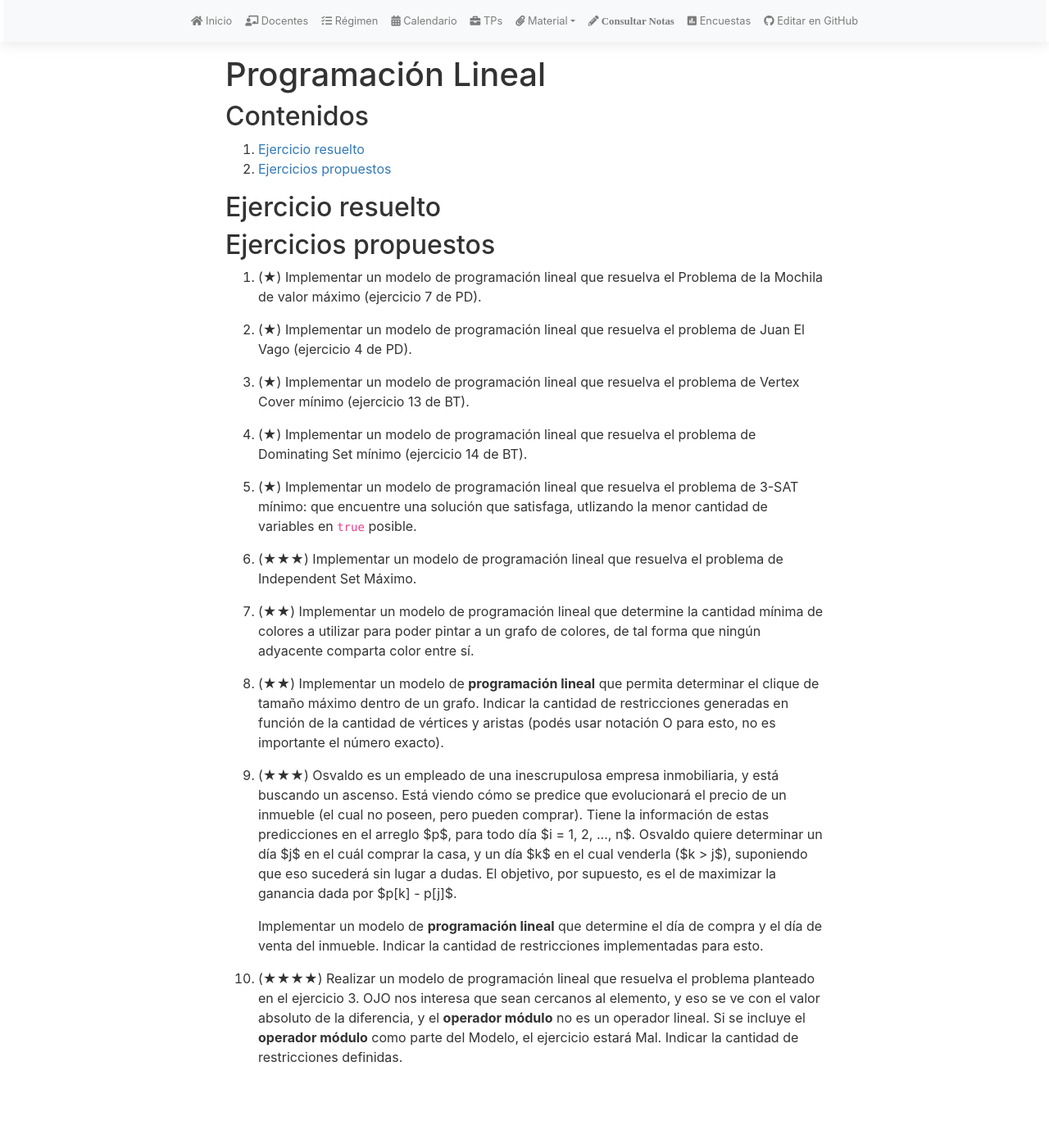
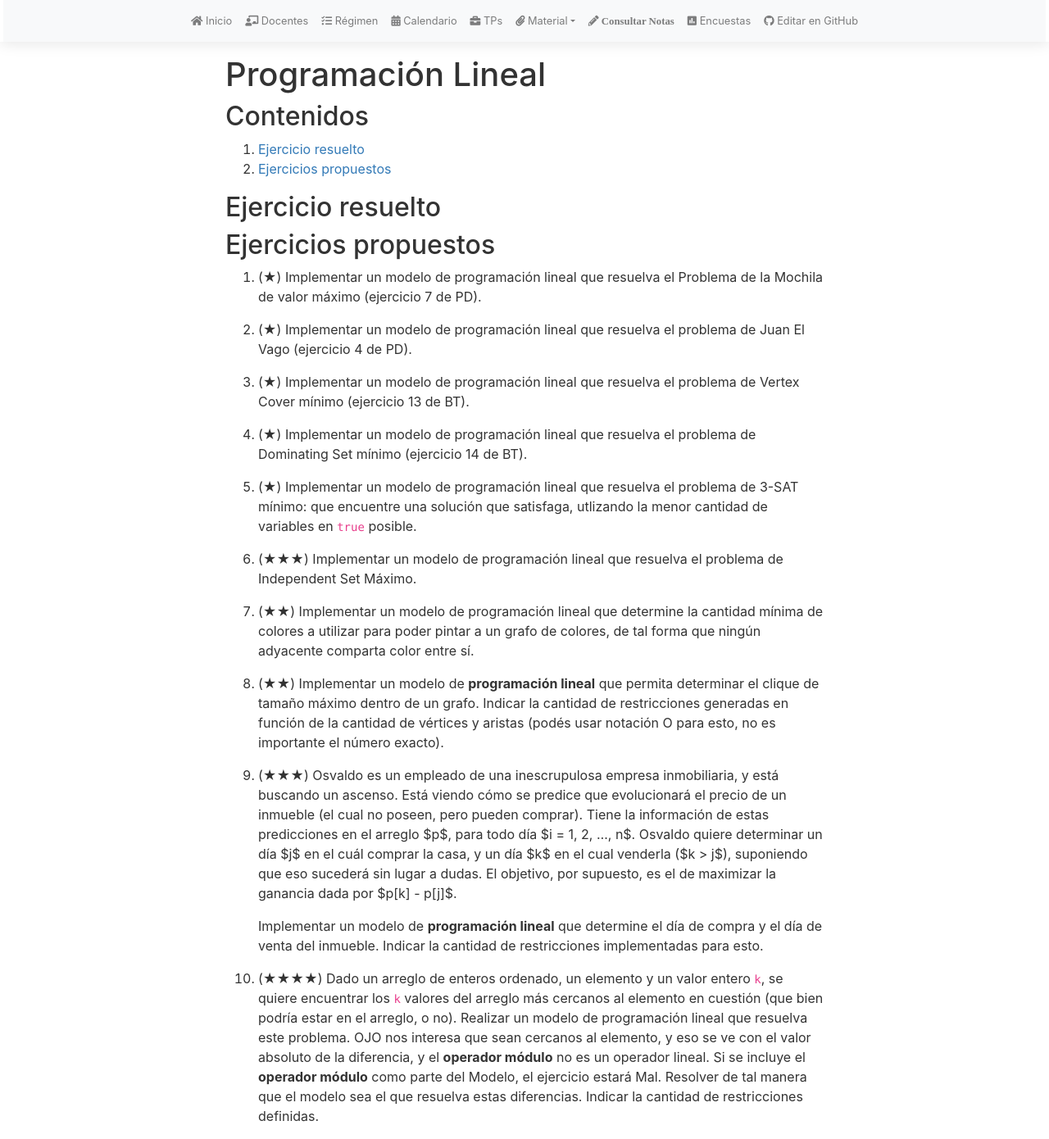
Before and after one commit to algoritmos-rw/tda_bg, a Jekyll site: the page built from material/guias/pl.md, in a window 1280 px wide and 1390 px high. Shown: the whole window at 82% size. Built offline with Jekyll 4.4.1, drawn with Linux system fonts in a browser that asks for light colours; nearby versions of some CDN libraries; our own code applies the rules of GitHub Pages for plain Markdown files.

Commit message:
Update pl.md

```diff
--- a/material/guias/pl.md
+++ b/material/guias/pl.md
@@ -46,10 +46,13 @@ math: true
 	Implementar un modelo de **programación lineal** que determine el día de compra y el día de
 	venta del inmueble. Indicar la cantidad de restricciones implementadas para esto.
 
-1.	(★★★★) Realizar un modelo de programación lineal que resuelva el problema planteado
-	en el ejercicio 3. OJO nos interesa que sean cercanos al elemento, y eso
-	se ve con el valor absoluto de la diferencia, y el **operador módulo** no es
+1.	(★★★★) Dado un arreglo de enteros ordenado, un elemento y un valor entero `k`, se quiere encuentrar
+	los `k` valores del arreglo más cercanos al elemento en cuestión (que bien podría
+	estar en el arreglo, o no).
+	Realizar un modelo de programación lineal que resuelva este problema. OJO nos interesa que sean cercanos
+	al elemento, y eso se ve con el valor absoluto de la diferencia, y el **operador módulo** no es
 	un operador lineal. Si se incluye el **operador módulo** como parte del Modelo, el ejercicio estará Mal.
+   	Resolver de tal manera que el modelo sea el que resuelva estas diferencias.
 	Indicar la cantidad de restricciones definidas.
 
 {::options toc_levels="2" /}
```
